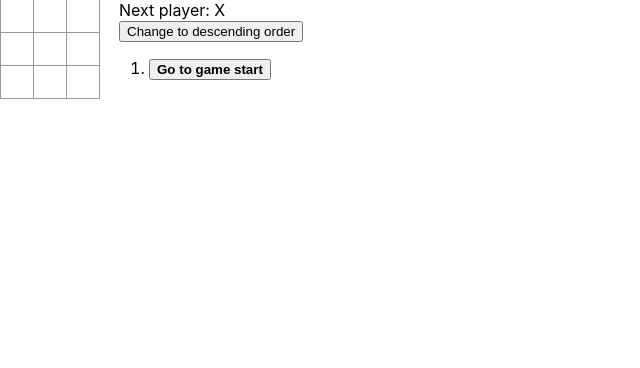
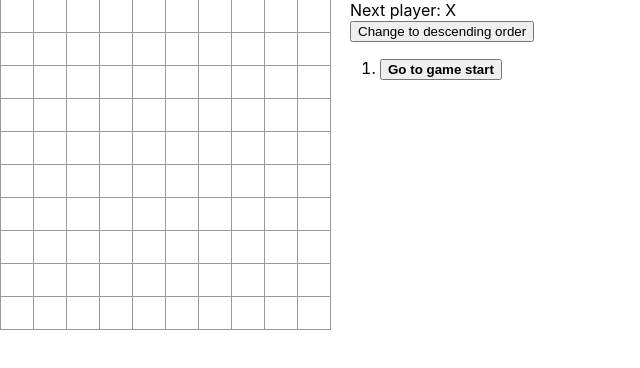
Before and after one commit to 18127003/btcn02, a React (Create React App) app: page / in a window 1280 px wide. Shown: the top 368 px of the page, without its empty margins (0-640 px from the left). Built offline with nearby package versions, Linux system fonts and the light colour scheme.

Commit message:
change size

```diff
--- a/src/index.tsx
+++ b/src/index.tsx
@@ -5,7 +5,7 @@ import Game from './component/Game';
 
 ReactDOM.render(
   <React.StrictMode>
-    <Game size={3} winCriteria={3}/>
+    <Game size={10} winCriteria={5}/>
   </React.StrictMode>,
   document.getElementById('root')
 );
```
